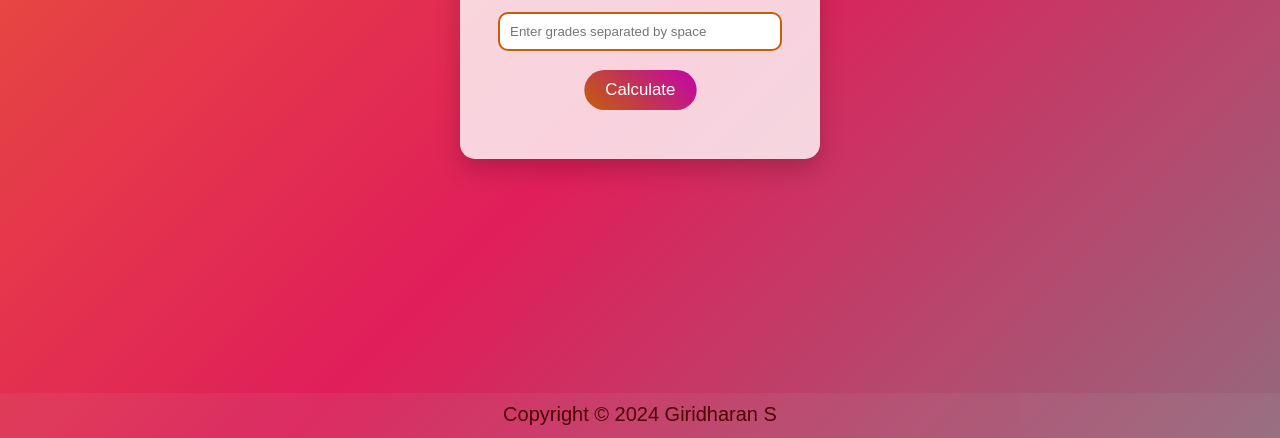
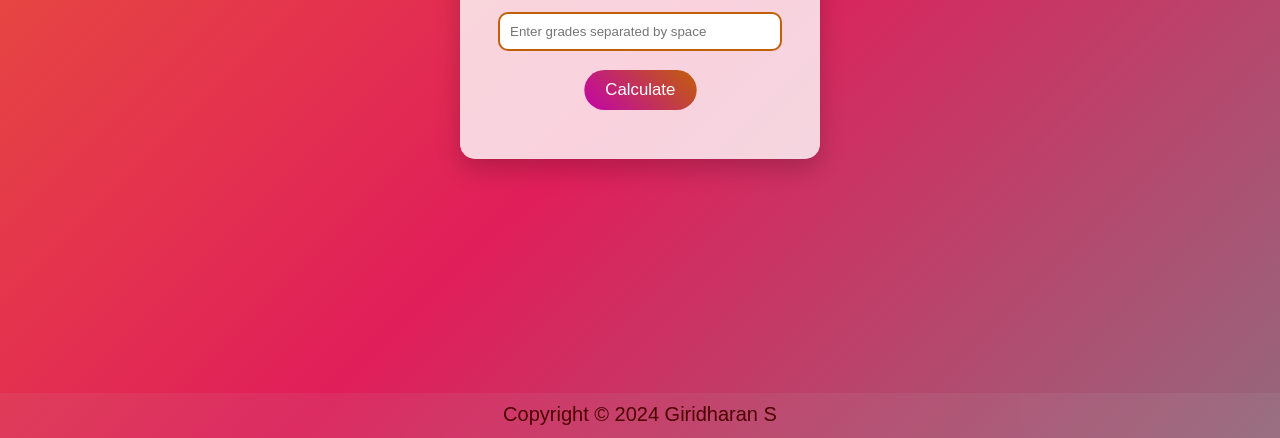
Before and after one commit to GiridharanS1729/cgpa_cal, a plain HTML site: page index.html in a window 1280 px wide. In both pictures the pointer is over the button "Calculate". Shown: the part 362-800 px from the top of the page. Drawn offline with Linux system fonts and the light colour scheme.

Commit message:
090720240228

```diff
--- a/assets/styles.css
+++ b/assets/styles.css
@@ -64,7 +64,7 @@ body,
         }
 
         button:hover {
-            background: linear-gradient(45deg, #c25f09, #c204a9);
+            background: linear-gradient(45deg, #c204a9, #c25f09);
             transform: scale(1.05);
         }
 
```
